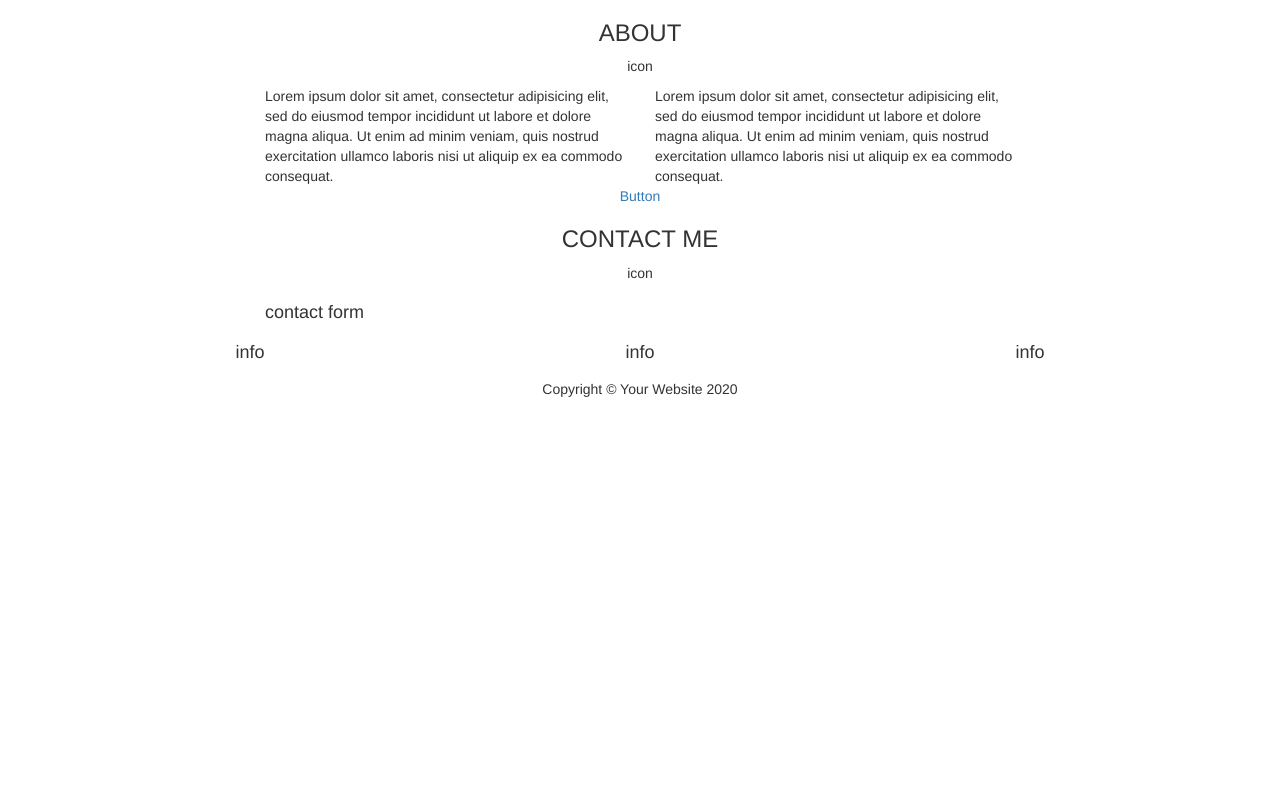
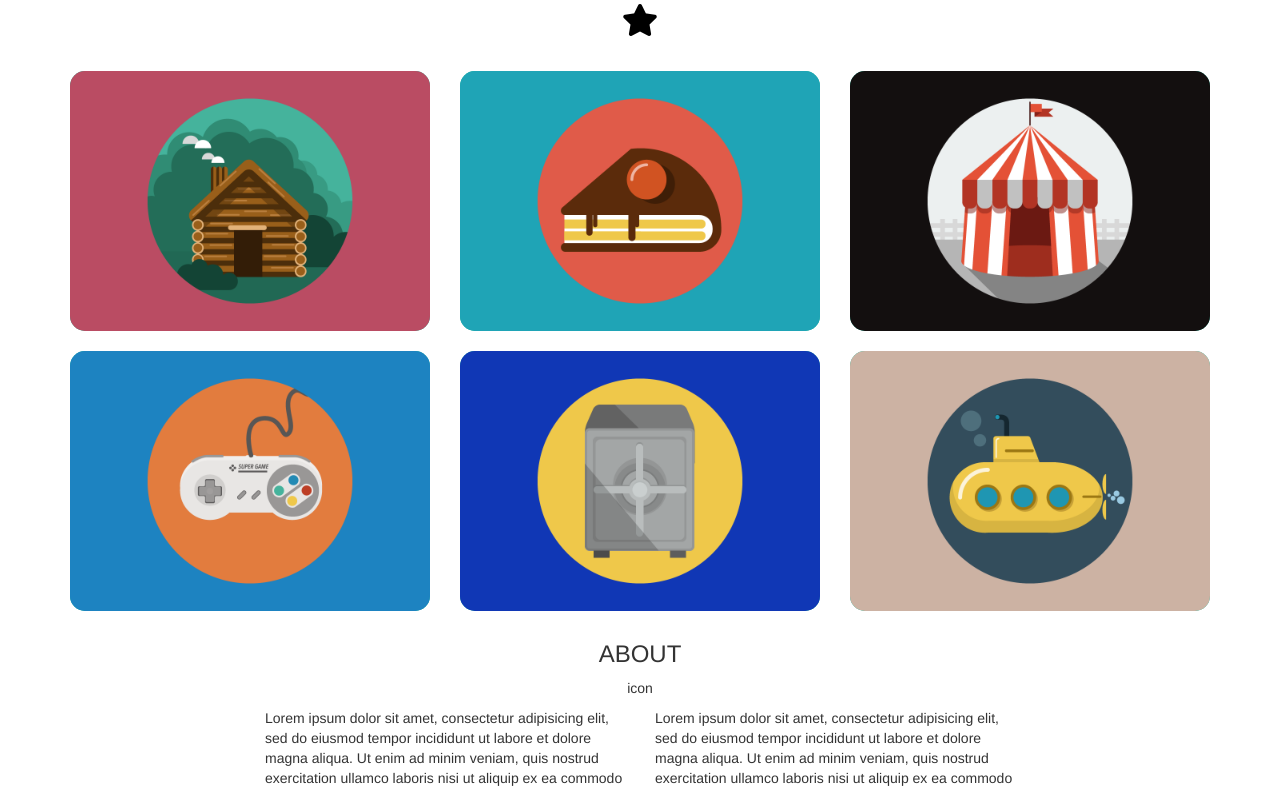
Before and after one commit to IvanDF/html-css-bootstrap-freelancer, a plain HTML site: page index.html in a window 1280 px wide. Shown: the part 761-1551 px from the top of the page. Before the commit the page ends 1169 px from the top, so only its background shows below. Drawn offline with nearby package versions, Linux system fonts and the light colour scheme.

Commit message:
Portfolio

```diff
--- a/css/style.css
+++ b/css/style.css
@@ -1,5 +1,9 @@
 /* GENERAL SETTINGS */
 
+i {
+  font-size: 32px;
+  margin: 10px 0 25px;
+}
 
 /* HEADER */
 .main-header {
@@ -52,9 +56,7 @@
 }
 
 .jumbotron-content i {
-  position: relative;
-  font-size: 32px;
-  margin: 10px 0 25px;
+  color: #fff;
 }
 
 .jumbotron-content p {
@@ -62,27 +64,47 @@
   font-size: 24px;
 }
 
-/* .jumbotron-content i::before {
-  content: '';
-  position: absolute;
-  right: 150%;
-  top: 50%;
-  width: 150px;
-  height: 4px;
-  border-radius: 4px;
-  background: #fff;
+/* MAIN */
+/* PORTFOLIO */
+.portfolio h3 {
+  font-size: 48px;
 }
 
-.jumbotron-content i::after {
-  content: '';
+.portfolio i {
+  color: #000;
+}
+
+.portfolio-box {
+  position: relative;
+  margin: 10px 0;
+  border-radius: 15px;
+  background: #1abc9c;
+}
+
+.portfolio-box img {
+  border-radius: 15px;
+  transition: filter .7s
+}
+
+.portfolio-box i {
+  opacity: 0;
+  color: #fff;
+  font-size: 64px;
   position: absolute;
-  left: 150%;
   top: 50%;
-  width: 150px;
-  height: 4px;
-  border-radius: 4px;
-  background: #fff;
-} */
+  left: 50%;
+  transform: translate(-50%, -50%);
+  transition: .5s;
+}
+
+.portfolio-box:hover img {
+  filter: opacity(.1);
+}
+
+.portfolio-box:hover i {
+  opacity: 1;
+  transition: .5s .3s;
+}
 
 /* MEDIA QUERY */
 
--- a/index.html
+++ b/index.html
@@ -61,38 +61,44 @@
     <section class="portfolio">
       <div class="portfolio-title text-center">
         <h3 class="">PORTFOLIO</h3>
-        <p class="">icon</p>
+        <i class="fas fa-star"></i>
       </div>
       <div class="container">
         <div class="row">
           <div class="col-xs-12 col-sm-6 col-md-4">
-            <div class="box-container">
-              <div class="box"></div>
+            <div class="portfolio-box">
+              <img class="img-responsive" src="./img/cabin.png" alt="">
+              <i class="fas fa-plus"></i>
             </div>
           </div>
           <div class="col-xs-12 col-sm-6 col-md-4">
-            <div class="box-container">
-              <div class="box"></div>
+            <div class="portfolio-box">
+              <img class="img-responsive" src="./img/cake.png" alt="">
+              <i class="fas fa-plus"></i>
             </div>
           </div>
           <div class="col-xs-12 col-sm-6 col-md-4">
-            <div class="box-container">
-              <div class="box"></div>
+            <div class="portfolio-box">
+              <img class="img-responsive" src="./img/circus.png" alt="">
+              <i class="fas fa-plus"></i>
             </div>
           </div>
           <div class="col-xs-12 col-sm-6 col-md-4">
-            <div class="box-container">
-              <div class="box"></div>
+            <div class="portfolio-box">
+              <img class="img-responsive" src="./img/game.png" alt="">
+              <i class="fas fa-plus"></i>
             </div>
           </div>
           <div class="col-xs-12 col-sm-6 col-md-4">
-            <div class="box-container">
-              <div class="box"></div>
+            <div class="portfolio-box">
+              <img class="img-responsive" src="./img/safe.png" alt="">
+              <i class="fas fa-plus"></i>
             </div>
           </div>
           <div class="col-xs-12 col-sm-6 col-md-4">
-            <div class="box-container">
-              <div class="box"></div>
+            <div class="portfolio-box">
+              <img class="img-responsive" src="./img/submarine.png" alt="">
+              <i class="fas fa-plus"></i>
             </div>
           </div>
         </div>
```
